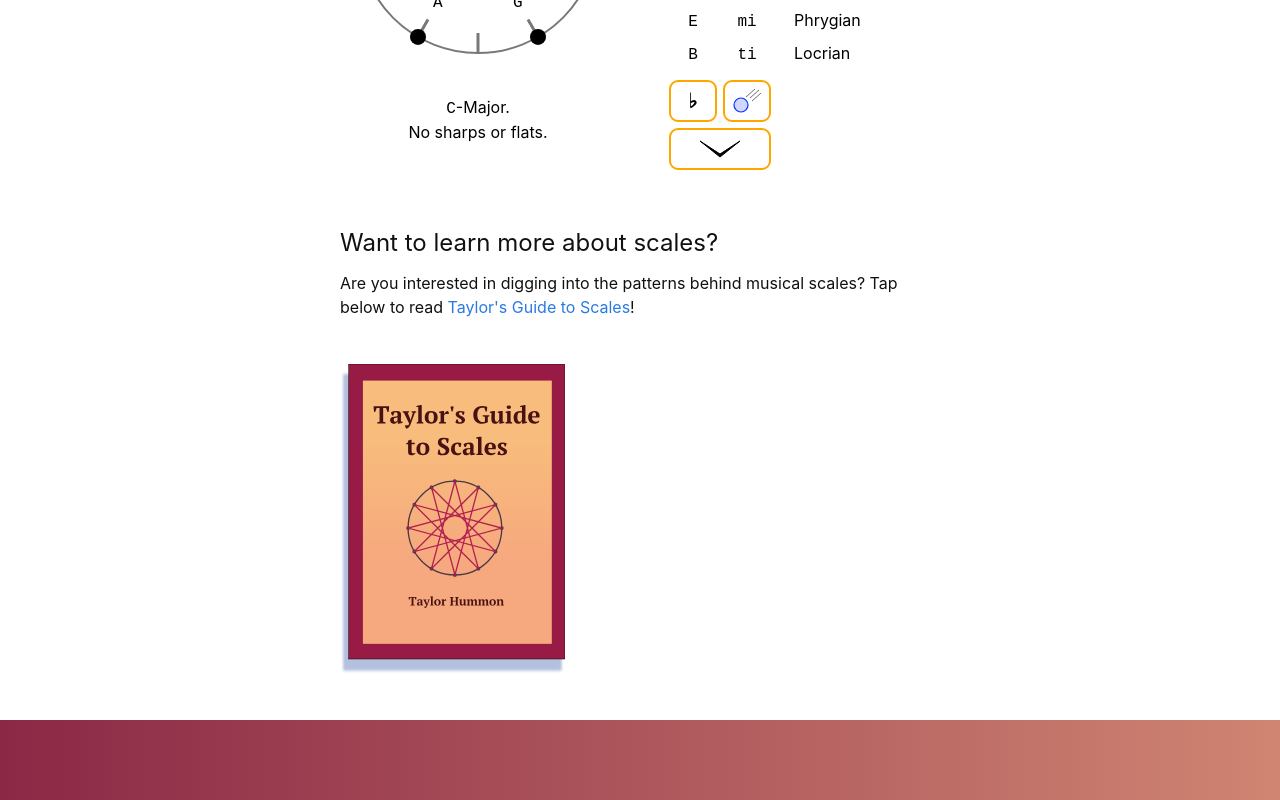
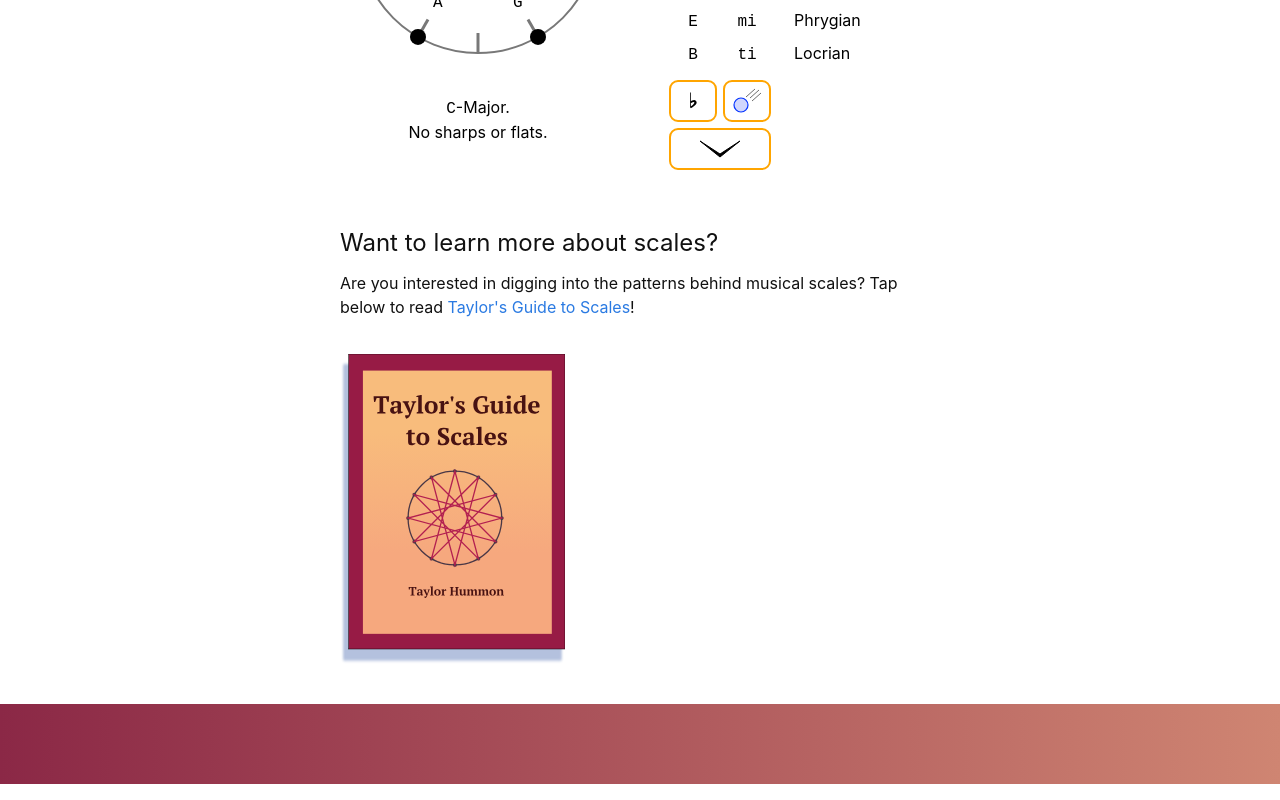
Before and after one commit to taylorhummon/scales-tool, a React (Vite) app: page / in a window 1280 px wide. Shown: the part 455-1255 px from the top of the page. Built offline with nearby package versions, Linux system fonts and the light colour scheme; a web font is replaced by a local one.

Commit message:
using margin, not padding, for vertical spacing on main-content

```diff
--- a/index.css
+++ b/index.css
@@ -98,14 +98,15 @@ a.site-title {
 }
 
 .page {
+  display: flow-root;
+  margin-bottom: 80px;
   background: white;
-  margin-bottom: 80px;
 }
 
 .main-content {
   max-width: 600px;
-  margin: 0 auto;
-  padding: 40px 20px;
+  margin: 40px auto;
+  padding: 0 20px;
 }
 
 .instructions {
@@ -122,11 +123,10 @@ a.site-title {
 
 .cover-link {
   display: inline-block;
-  margin-top: 30px;
+  margin-top: 20px;
 }
 
 .cover-image {
-  display: block;
   width: 225px;
   min-width: 175px;
   max-width: 100%;
```
